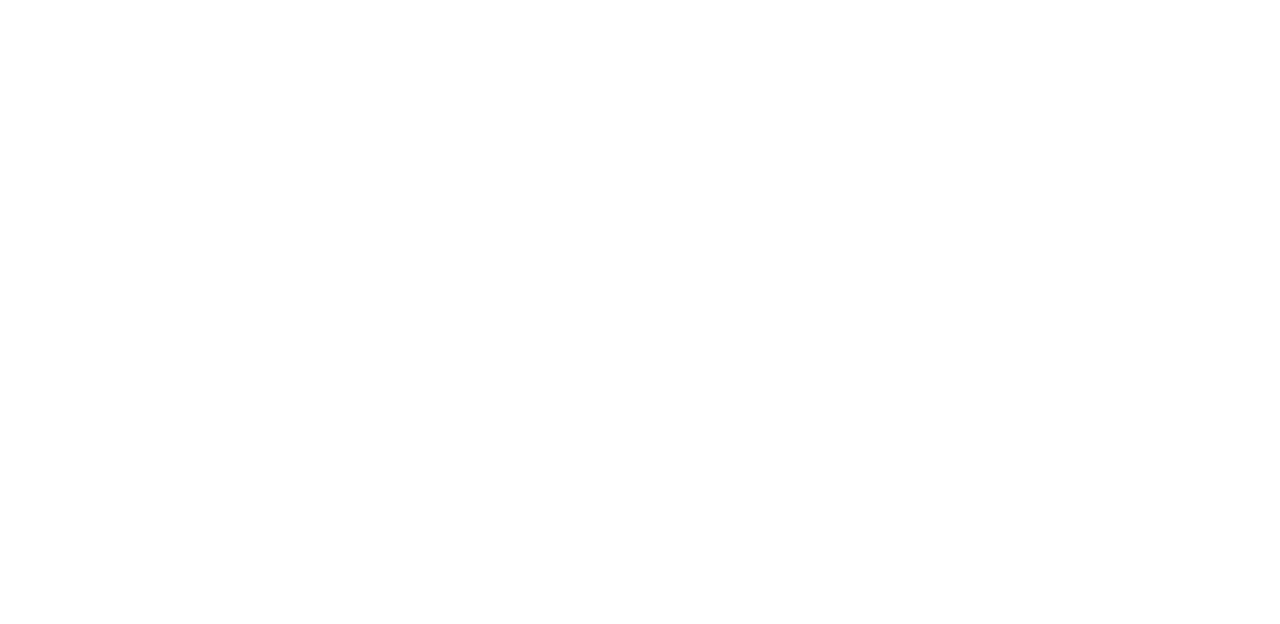
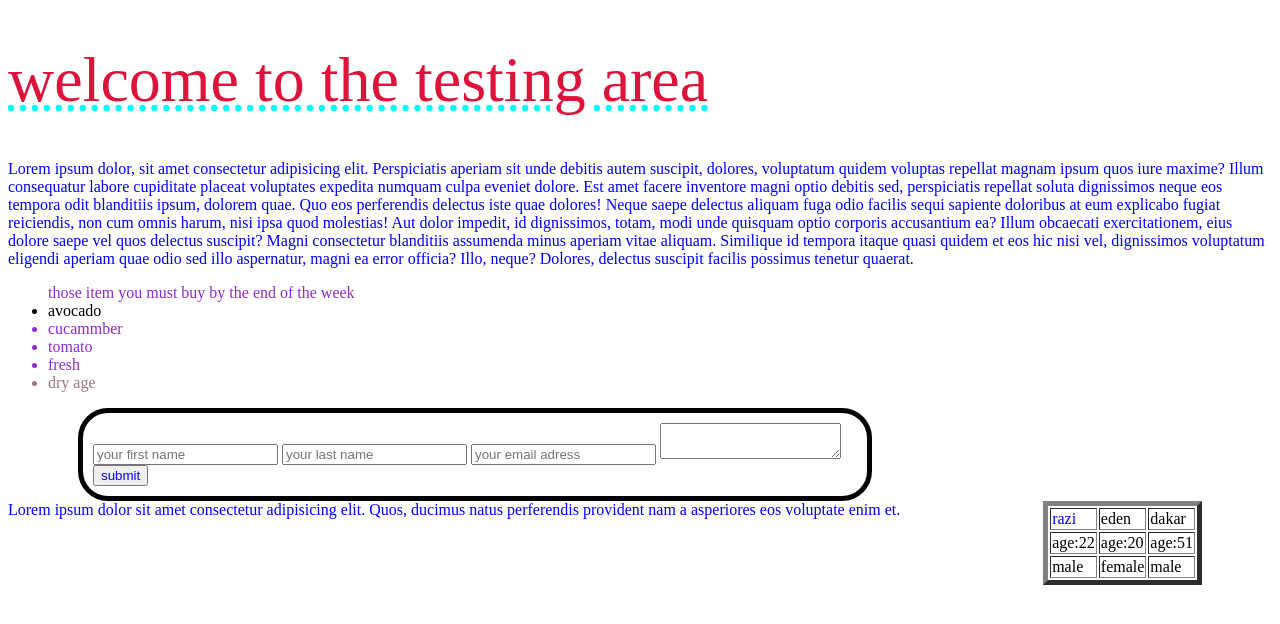
Before and after one commit to razi2809/test_demo, a plain HTML site: page html stuff/css-practice.html in a window 1280 px wide. Drawn offline with Linux system fonts and the light colour scheme.

Commit message:
first try needs some work

```diff
--- a/html stuff/css-practice.html
+++ b/html stuff/css-practice.html
@@ -1,12 +1,74 @@
 <!DOCTYPE html>
 <html lang="en">
-<head>
-    <meta charset="UTF-8">
-    <meta http-equiv="X-UA-Compatible" content="IE=edge">
-    <meta name="viewport" content="width=device-width, initial-scale=1.0">
+  <head>
+    <meta charset="UTF-8" />
+    <meta http-equiv="X-UA-Compatible" content="IE=edge" />
+    <meta name="viewport" content="width=device-width, initial-scale=1.0" />
     <title>css-sheet</title>
-</head>
-<body>
-
-</body>
+    <link rel="stylesheet" type="text/css" href="css/practice_css.css" />
+  </head>
+  <body>
+    <h1 class="main-heading">welcome to the testing area</h1>
+    <p class="paragraph">
+      Lorem ipsum dolor, sit amet consectetur adipisicing elit. Perspiciatis
+      aperiam sit unde debitis autem suscipit, dolores, voluptatum quidem
+      voluptas repellat magnam ipsum quos iure maxime? Illum consequatur labore
+      cupiditate placeat voluptates expedita numquam culpa eveniet dolore. Est
+      amet facere inventore magni optio debitis sed, perspiciatis repellat
+      soluta dignissimos neque eos tempora odit blanditiis ipsum, dolorem quae.
+      Quo eos perferendis delectus iste quae dolores! Neque saepe delectus
+      aliquam fuga odio facilis sequi sapiente doloribus at eum explicabo fugiat
+      reiciendis, non cum omnis harum, nisi ipsa quod molestias! Aut dolor
+      impedit, id dignissimos, totam, modi unde quisquam optio corporis
+      accusantium ea? Illum obcaecati exercitationem, eius dolore saepe vel quos
+      delectus suscipit? Magni consectetur blanditiis assumenda minus aperiam
+      vitae aliquam. Similique id tempora itaque quasi quidem et eos hic nisi
+      vel, dignissimos voluptatum eligendi aperiam quae odio sed illo
+      aspernatur, magni ea error officia? Illo, neque? Dolores, delectus
+      suscipit facilis possimus tenetur quaerat.
+    </p>
+    <ul class="groceries">
+      those item you must buy by the end of the week
+      <li>avocado</li>
+      <li>cucammber</li>
+      <li>tomato</li>
+      <li>fresh</li>
+      <li>dry age</li>
+    </ul>
+    <div>
+      <form class="login">
+        <input type="text" placeholder="your first name" />
+        <input type="text" placeholder="your last name" />
+        <input type="email" placeholder="your email adress" />
+        <textarea></textarea>
+        <button>submit</button>
+      </form>
+    </div>
+    <table border="5px" class="age">
+      <thead>
+        <tr class="names">
+          <td>razi</td>
+          <td>eden</td>
+          <td>dakar</td>
+        </tr>
+      </thead>
+      <tbody>
+        <tr>
+          <td>age:22</td>
+          <td>age:20</td>
+          <td>age:51</td>
+        </tr>
+        <tr>
+          <td>male</td>
+          <td>female</td>
+          <td>male</td>
+        </tr>
+      </tbody>
+    </table>
+    <p>
+      Lorem ipsum dolor sit amet consectetur adipisicing elit. Quos, ducimus
+      natus perferendis provident nam a asperiores eos voluptate enim et.
+    </p>
+    <form action=""></form>
+  </body>
 </html>
--- /dev/null
+++ b/html stuff/css/practice_css.css
@@ -0,0 +1,36 @@
+.main-heading {
+  color: crimson;
+  font: 4em italic;
+  text-decoration: underline cyan dotted;
+}
+p {
+  color: blue;
+}
+.groceries {
+  font: italic;
+  color: rgb(141, 43, 206);
+}
+.groceries > :first-child {
+  color: rgb(0, 0, 0);
+}
+.groceries > :last-child {
+  color: rgb(153, 120, 120, 10);
+}
+.login {
+  float: left;
+  margin-right: 400px;
+  margin-left: 70px;
+  border: black 5px solid;
+  padding: 10px;
+  border-radius: 30px;
+}
+.login > :last-child {
+  color: blue;
+}
+table {
+  float: right;
+  margin: 0 70px 0 120px;
+}
+.names > :first-child {
+  color: blue;
+}
```
